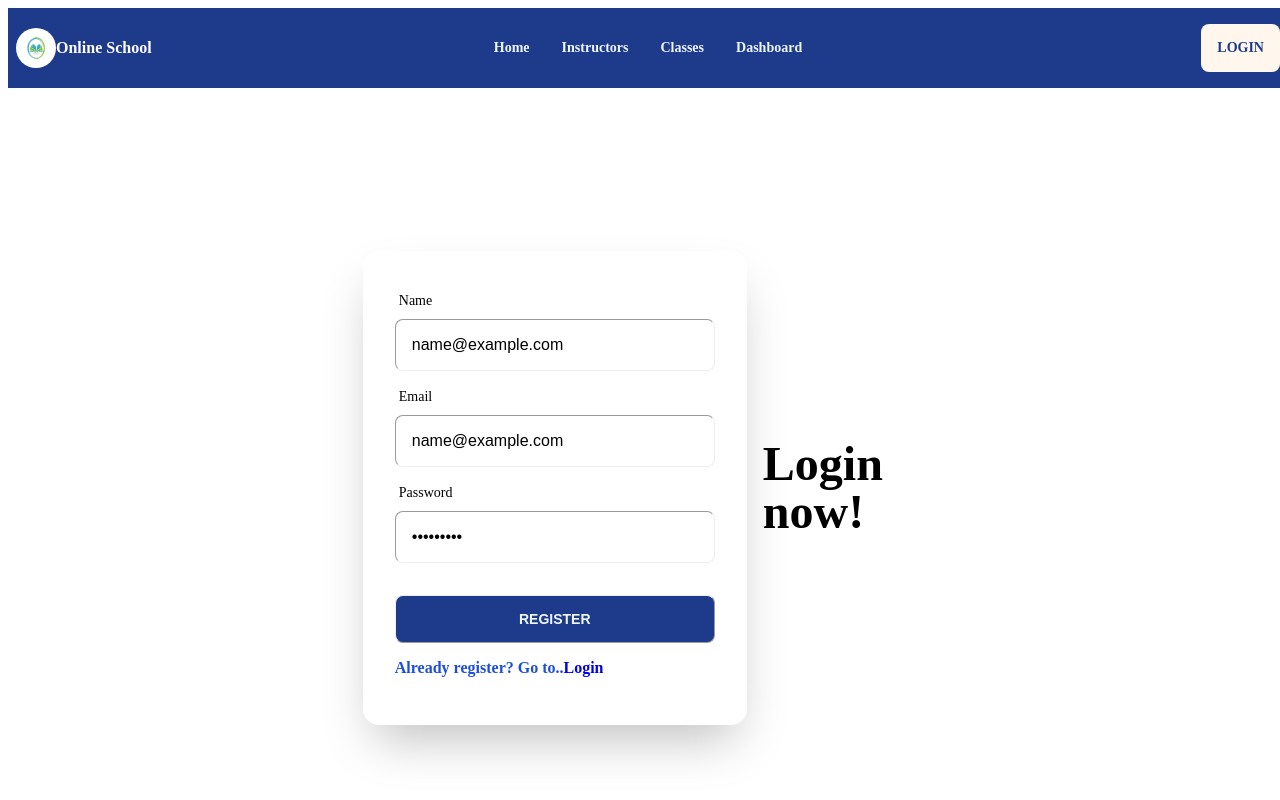
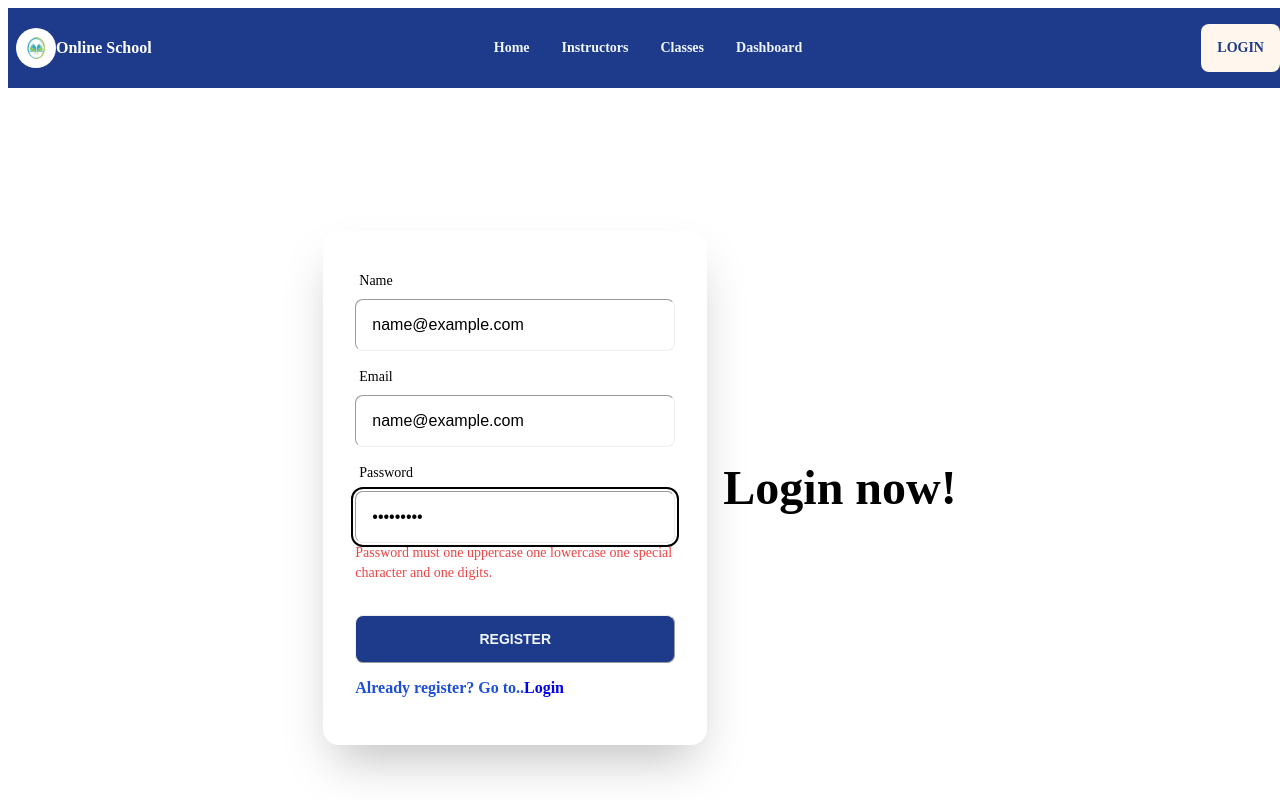
Before and after one commit to mahfuzctg/Online-School-Client, a React (Vite) app: page /register in a window 1280 px wide. Both pictures are taken after typing "name@example.com", "name@example.com", "Sample123" into the empty fields and a click on the input "Register". Shown: the top 800 px of the page. Built offline with nearby package versions, Linux system fonts and the light colour scheme.

Commit message:
added firebase config

```diff
--- a/src/Components/Pages/Login/Login.jsx
+++ b/src/Components/Pages/Login/Login.jsx
@@ -1,9 +1,13 @@
 import React from "react";
+import { Helmet } from "react-helmet-async";
 import { Link } from "react-router-dom";
 
 const Login = () => {
   return (
     <>
+      <Helmet>
+        <title>Online School | Login</title>
+      </Helmet>
       <div className="hero min-h-screen bg-base-200">
         <div className="hero-content flex-col lg:flex-row-reverse">
           <div className="text-center lg:text-left">
--- a/src/Components/Pages/SignUp/SignUp.jsx
+++ b/src/Components/Pages/SignUp/SignUp.jsx
@@ -1,4 +1,5 @@
 import React from "react";
+import { Helmet } from "react-helmet-async";
 import { useForm } from "react-hook-form";
 import { Link } from "react-router-dom";
 
@@ -17,6 +18,9 @@ const SignUp = () => {
   //
   return (
     <>
+      <Helmet>
+        <title>Online School | Register</title>
+      </Helmet>
       <div className="hero min-h-screen bg-base-200">
         <div className="hero-content flex-col lg:flex-row-reverse">
           <div className="text-center lg:text-left">
@@ -66,6 +70,7 @@ const SignUp = () => {
                     required: true,
                     minLength: 6,
                     maxLength: 20,
+                    pattern: /(?=.*[A-Z])(?=.*[!@#$&*])(?=.*[0-9])(?=.*[a-z])/,
                   })}
                   placeholder="password"
                   className="input input-bordered"
@@ -83,6 +88,12 @@ const SignUp = () => {
                 {errors.password?.type === "maxLength" && (
                   <span className="text-red-500 text-sm">
                     Password must be less then 20 character
+                  </span>
+                )}
+                {errors.password?.type === "pattern" && (
+                  <span className="text-red-500 text-sm">
+                    Password must one uppercase one lowercase one special
+                    character and one digits.
                   </span>
                 )}
               </div>
--- /dev/null
+++ b/src/Firebase/Firebase.jsx
@@ -0,0 +1,17 @@
+// Import the functions you need from the SDKs you need
+import { initializeApp } from "firebase/app";
+// TODO: Add SDKs for Firebase products that you want to use
+// https://firebase.google.com/docs/web/setup#available-libraries
+
+// Your web app's Firebase configuration
+const firebaseConfig = {
+  apiKey: import.meta.env.VITE_apiKey,
+  authDomain: import.meta.env.VITE_authDomain,
+  projectId: import.meta.env.VITE_projectId,
+  storageBucket: import.meta.env.VITE_storageBucket,
+  messagingSenderId: import.meta.env.VITE_messagingSenderId,
+  appId: import.meta.env.VITE_appId,
+};
+
+// Initialize Firebase
+export const app = initializeApp(firebaseConfig);
```
